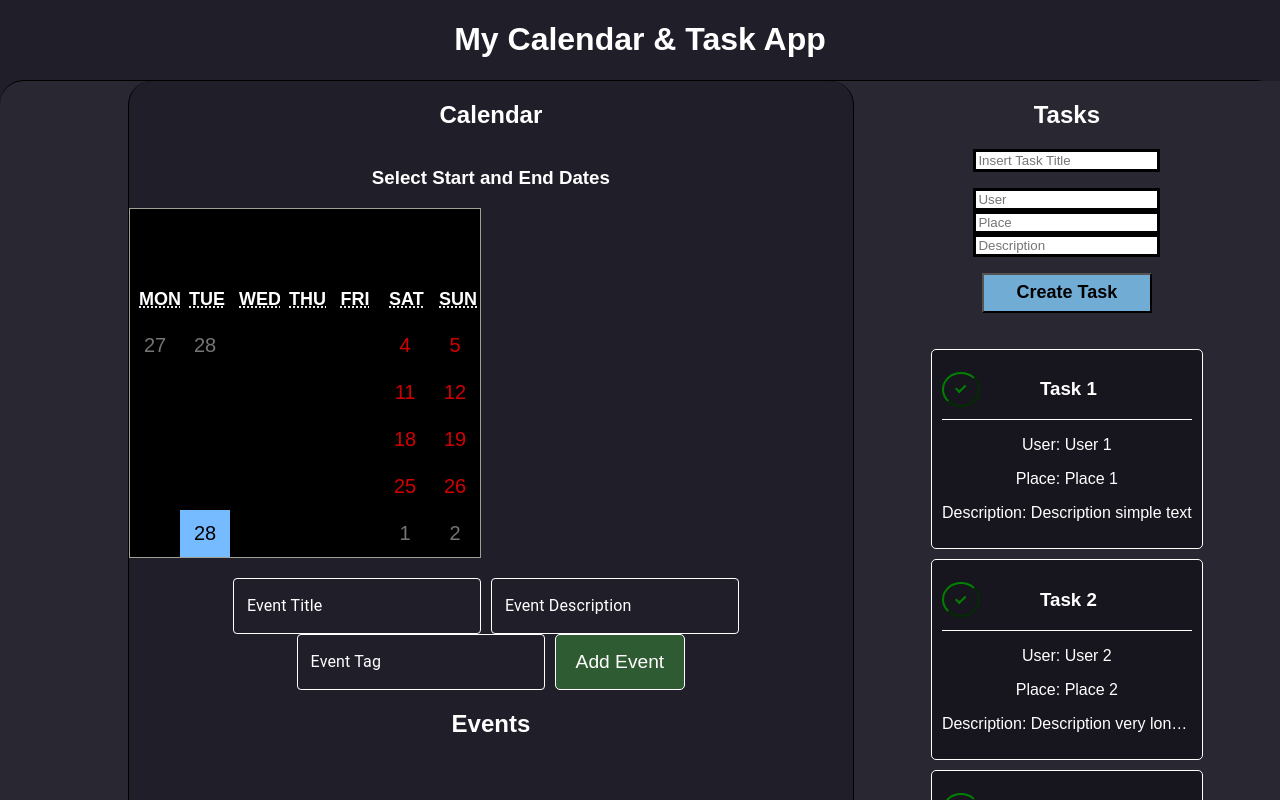
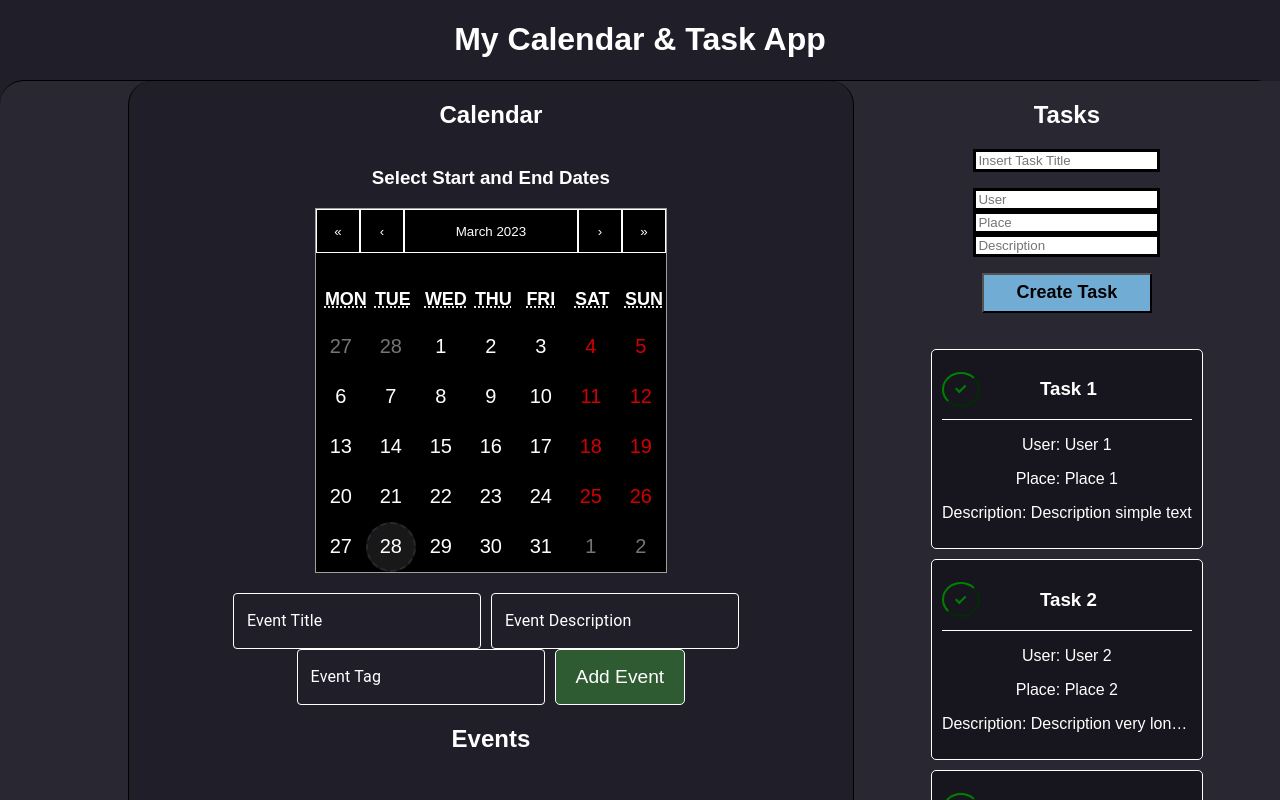
Before and after one commit to Digi-Dojo/MFront-TasksAndCalendars, a React (Create React App) app: page / in a window 1280 px wide. Shown: the top 800 px of the page. Built offline with nearby package versions, Linux system fonts and the light colour scheme.

Commit message:
ES: calendar style modified

```diff
--- a/src/fragments/CalendarFragment.jsx
+++ b/src/fragments/CalendarFragment.jsx
@@ -26,6 +26,89 @@ export const CalendarFragment = () => {
   return (
     <div>
       <h3>Select Start and End Dates</h3>
+        <Box
+            component="div"
+            sx={{
+                display: 'flex',
+                justifyContent: 'center',
+                '& .react-calendar__navigation button': {
+                    color: '#ffffff',
+                    background: 'none',
+                    border: '1px solid #ffffff',
+                },
+                '& .react-calendar__tile--active': {
+                    color: '#ffffff',
+                    background: '#112d16',
+                    border: '#2e5b32 4px solid',
+                    '&:enabled':{
+                        '&:focus': {
+                            background: '#112d16',
+                        },
+                    },
+                },
+                '& .react-calendar__tile': {
+                    borderRadius: '50%',
+                    '&.react-calendar__tile--rangeStart': {
+                        borderRadius: '50% 0 0 50%',
+                        borderRight: 'none',
+                    },
+                    '&.react-calendar__tile--rangeEnd': {
+                        borderRadius: '0 50% 50% 0',
+                        borderLeft: 'none',
+                    },
+                    '&.react-calendar__tile--rangeBothEnds': {
+                        borderRadius: '50%',
+                        border: '#2e5b32 4px solid',
+                    },
+                    width: '50px',
+                    height: '50px',
+                    lineHeight: '1.5px',
+                    '&:not(.react-calendar__month-view__days__day--neighboringMonth)': {
+                        '&:not(.react-calendar__month-view__days__day--weekend)': {
+                            color: '#ffffff'
+                        },
+                    },
+                    '&:hover': {
+                        background: '#292732',
+                        border: '#201e29 5px solid',
+                    },
+                    '&.react-calendar__tile--range': {
+                        '&:not(.react-calendar__tile--rangeStart)': {
+                            '&:not(.react-calendar__tile--rangeEnd)': {
+                                borderRadius: '0',
+                                borderRight: 'none',
+                                borderLeft: 'none',
+                            }
+                        },
+                    },
+                    '&.react-calendar__tile--hover': {
+                        background: '#112d16',
+                        borderRadius: '0',
+                        borderRight: 'none',
+                        borderLeft: 'none',
+                    },
+                    '&.react-calendar__tile--now': {
+                        '&:not(.react-calendar__tile--active)': {
+                            background: '#181818',
+                            border: '#292732 2px dashed',
+                            '&:hover': {
+                                background: '#292732',
+                                border: '#201e29 5px solid',
+                            },
+                        },
+                        '&.react-calendar__tile--range': {
+                            '&:not(.react-calendar__tile--rangeStart)': {
+                                '&:not(.react-calendar__tile--rangeEnd)': {
+                                    borderRadius: '0',
+                                    borderRight: 'none',
+                                    borderLeft: 'none',
+                                }
+                            },
+                        },
+                    },
+                },
+            }}
+        >
             <Calendar
                 selectRange={true}
                 onChange={(dateRange) => {
@@ -34,6 +117,8 @@ export const CalendarFragment = () => {
                 }}
                 value={[selectedStartDate, selectedEndDate]}
             />
+
+        </Box>
       <CalendarEventForm
         setCalendarEvents={setEvents}
         startDate={selectedStartDate}
```
Lines whose indentation alone changed are shown as unchanged.
